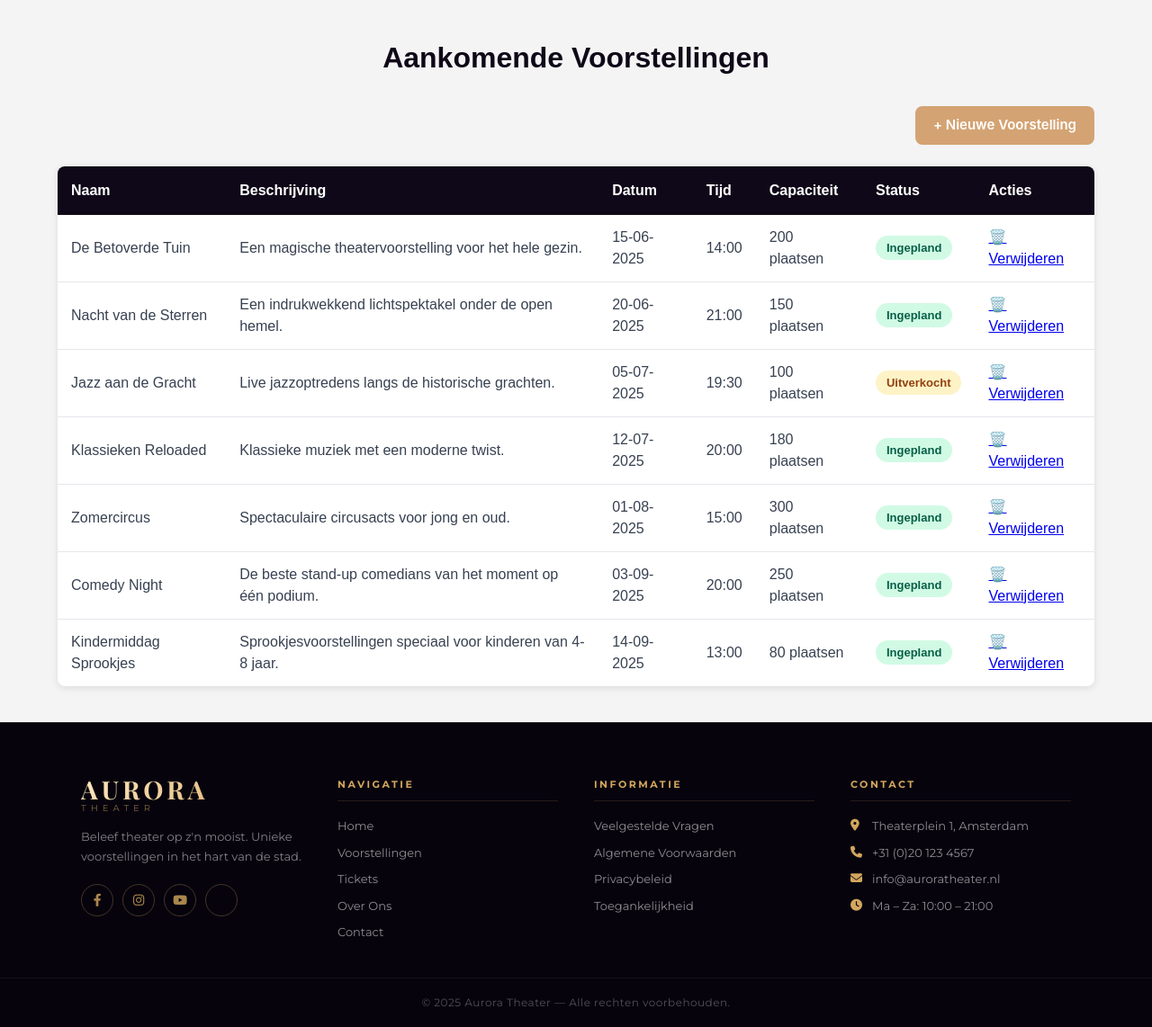
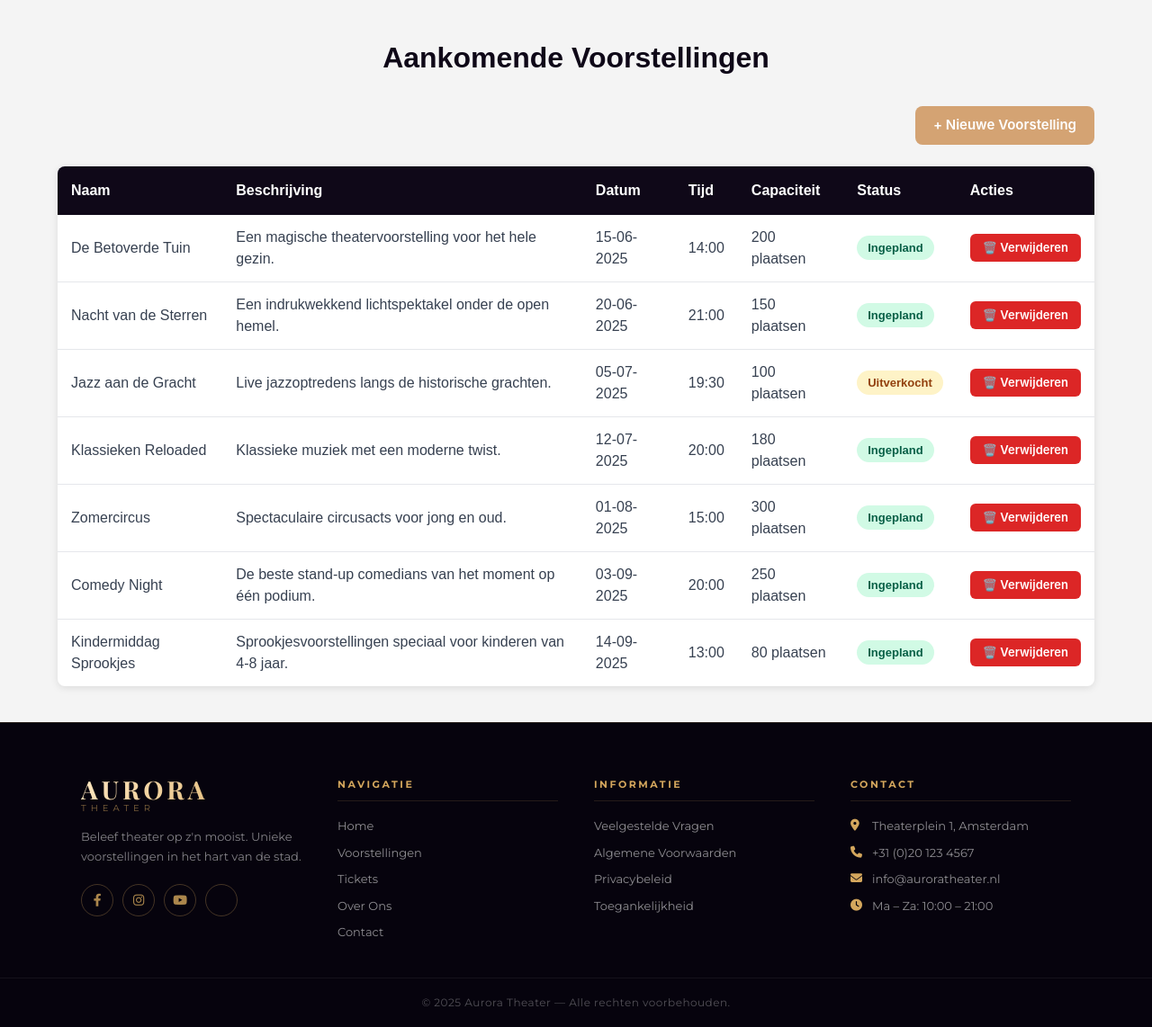
Before and after one commit to walidattaf21-beep/project4, a PHP site: page /overzichtvoorstellingen.php in a window 1280 px wide. Shown: the part 110-1252 px from the top of the page at 90% size. Run offline with PHP 8.4, Linux system fonts and the light colour scheme; data comes from the database, SQL or seed files in the repository; some web fonts are replaced.

Commit message:
feat(style): voeg btn-verwijderen en flash-info CSS stijlen toe aan overzichtvoorstellingen.css

```diff
--- a/overzicht voorstellingen/overzichtvoorstellingen.css
+++ b/overzicht voorstellingen/overzichtvoorstellingen.css
@@ -71,6 +71,34 @@ h1 {
     background-color: #b8895a;
     text-decoration: none;
     color: #ffffff;
+}
+
+/* ===== KNOP: VERWIJDEREN ===== */
+.btn-verwijderen {
+    display: inline-block;
+    background-color: #dc2626;
+    color: #ffffff;
+    text-decoration: none;
+    border-radius: 6px;
+    padding: 6px 14px;
+    font-size: 13px;
+    font-weight: 600;
+    font-family: 'Inter', Arial, sans-serif;
+    transition: background-color 0.2s ease;
+    white-space: nowrap;
+}
+
+.btn-verwijderen:hover {
+    background-color: #b91c1c;
+    text-decoration: none;
+    color: #ffffff;
+}
+
+/* Flash info (bij annuleren) */
+.flash-info {
+    background-color: #e0f2fe;
+    border: 1px solid #7dd3fc;
+    color: #0c4a6e;
 }
 
 /* Geen resultaten melding */
```
